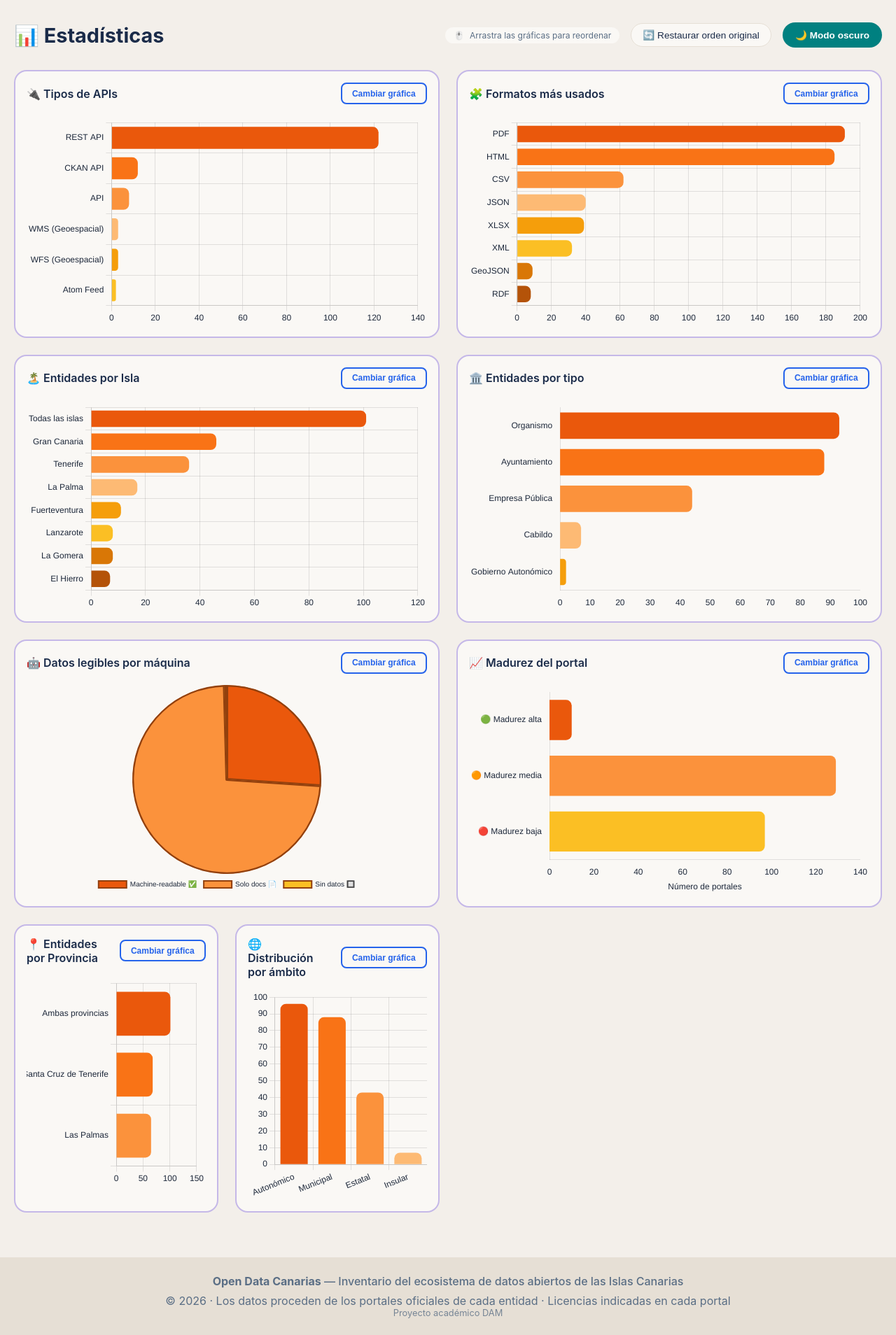
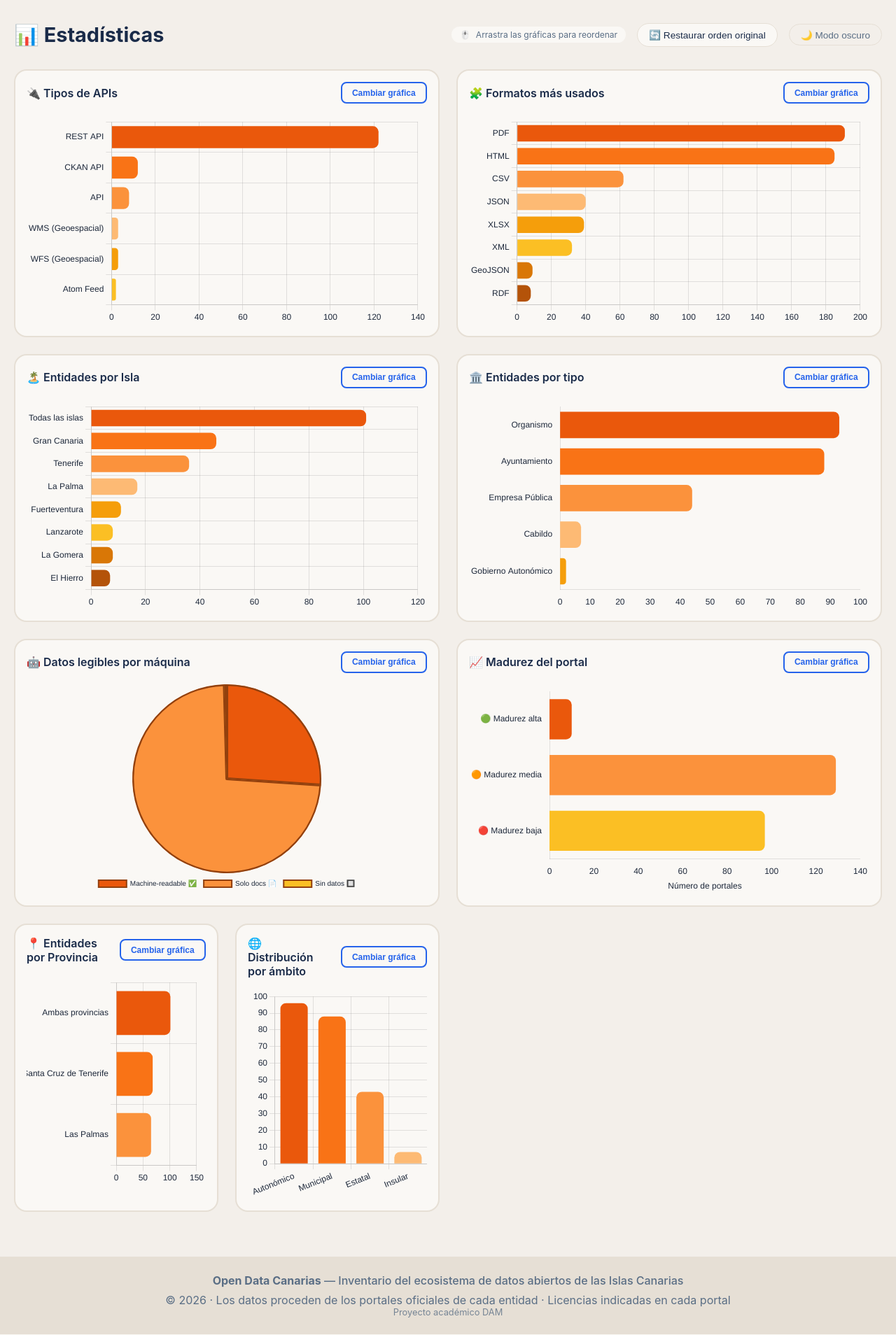
Before and after one commit to IvnMD/Canarias-Open-Data, a Flask app: page /estadisticas in a window 1280 px wide. Shown: the part 193-2101 px from the top of the page at 70% size. Run offline with Flask 3, Linux system fonts and the light colour scheme.

Commit message:
Actualización del botón

```diff
--- a/src/static/css/components.css
+++ b/src/static/css/components.css
@@ -1026,32 +1026,32 @@ body.layout-detailed .detail-only {
   display: inline-flex;
   align-items: center;
   gap: 0.5rem;
-  background: var(--badge-text);
-  color: white;
-  border: none;
-  border-radius: 40px;
-  padding: 10px 18px;
+  background: none;
+  color: var(--text-secondary);
+  border: 1px solid var(--border-color);
+  border-radius: 20px;
+  padding: 0.4rem 1rem;
   font-size: 0.85rem;
-  font-weight: 600;
+  font-weight: 400;
   cursor: pointer;
   transition: all 0.2s ease;
 }
 
 
 #darkModeToggle:hover {
-  transform: scale(1.05);
-  opacity: 0.9;
+  background: rgba(0, 0, 0, 0.05);
+  color: var(--text-primary);
 }
 
 
 [data-theme="dark"] #darkModeToggle {
-  background: var(--badge-text);
-  color: #0f172a;
+  color: var(--text-secondary);
 }
 
 
 [data-theme="dark"] #darkModeToggle:hover {
-  opacity: 0.85;
+  background: rgba(255, 255, 255, 0.08);
+  color: var(--text-primary);
 }
 
 
--- a/src/static/css/pages/estadisticas.css
+++ b/src/static/css/pages/estadisticas.css
@@ -38,7 +38,7 @@
 /* TARJETAS DE GRÁFICAS */
 .chart-card {
   background: var(--bg-secondary);
-  border: 2px solid var(--border-chart);
+  border: 2px solid var(--border-color);
   border-radius: 18px;
   padding: 1rem;
   transition: all 0.3s ease;
@@ -181,6 +181,14 @@
   border-radius: 20px;
 }
 
+.stats-topbar #darkModeToggle {
+  position: static;
+  inset: auto;
+  z-index: auto;
+  box-shadow: none;
+  flex-shrink: 0;
+}
+
 /* Ajustes para la nueva gráfica de madurez */
 .chart-card[data-chart-type="madurez"] .chart-wrapper {
   height: 300px;
@@ -210,6 +218,16 @@
     align-items: flex-start;
   }
 
+  .stats-topbar > div {
+    width: 100%;
+  }
+
+  .stats-topbar .drag-info,
+  .stats-topbar .reset-order-btn,
+  .stats-topbar #darkModeToggle {
+    min-height: 40px;
+  }
+
   .page-title {
     font-size: 1.4rem;
   }
```
